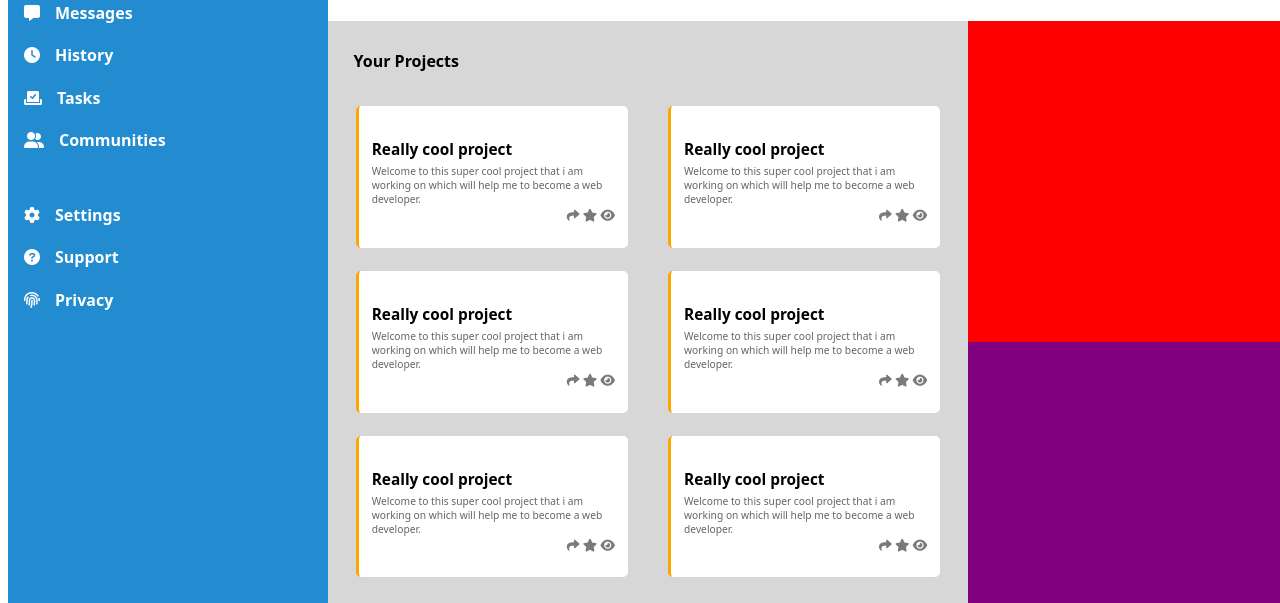
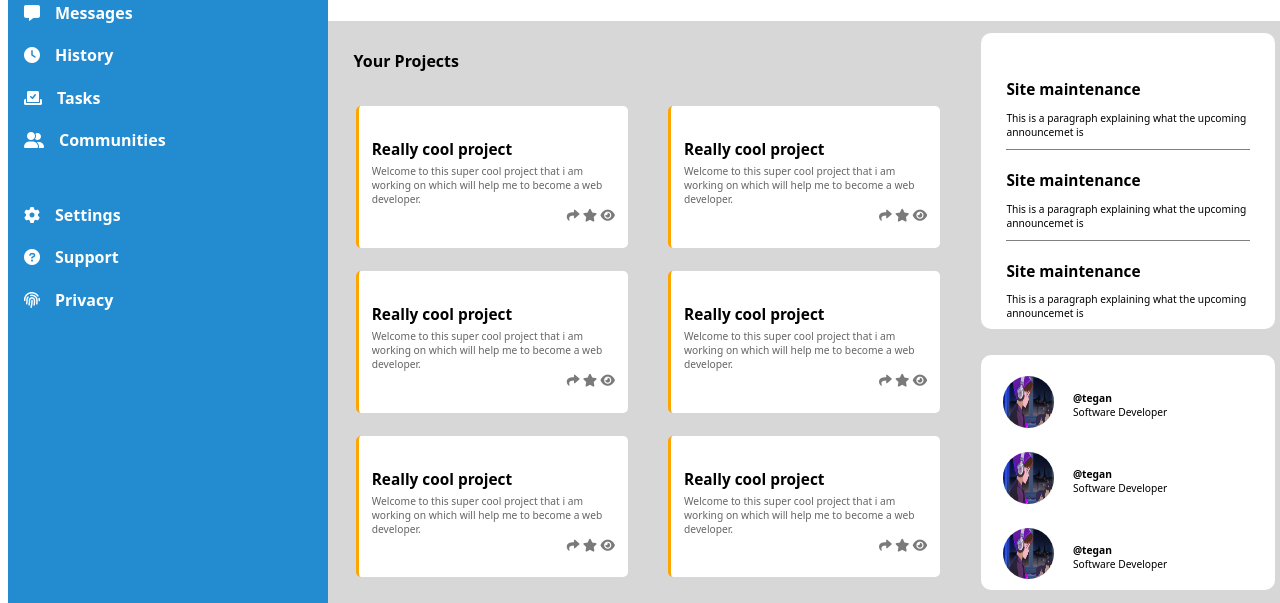
Before and after one commit to ryanjamesbm/Odin-Project-Admin-Dashboard, a plain HTML site: page index.html in a window 1280 px wide. Shown: the part 205-808 px from the top of the page. Drawn offline with Linux system fonts and the light colour scheme.

Commit message:
Trending section added and styled, titles yet to be added for trending and announcements

```diff
--- a/CSS/style.css
+++ b/CSS/style.css
@@ -166,6 +166,7 @@ body, html{
     display: grid;
     grid-template-columns: 1fr 1fr 1fr;
     grid-template-rows: 0.1fr 2fr 2.1fr;
+    background-color: rgb(215, 215, 215);
 }
 
 /* Project cards section */
@@ -227,13 +228,54 @@ body, html{
 /* Announcements section */
 
 #announcements{
-    background-color: red;
+    background-color: white;
     grid-column: 3 / 3;
     grid-row: 1 / 3;
+    border-radius: 10px;
+    margin: 1vw;
+    padding: 2vw;
+    overflow: hidden;
+    overflow-y: auto;
+}
+
+.announcement-section{
+    border-bottom: 0.1px solid grey;
+}
+
+#announcements h4{
+    font-size: clamp(10px, 1.2vw, 16px);
+    margin-bottom: 0;
+}
+
+#announcements p{
+    font-size: clamp(8px, 0.8vw, 16px);
 }
 
 /* Trending section */
 
 #trending{
-    background-color: purple;
+    background-color: white;
+    border-radius: 10px;
+    margin: 1vw;
+    overflow: hidden;
+    overflow-y: auto;
 }
+
+.trending-section{
+    display: flex;
+    align-items: center;
+    font-size: clamp(8px, 0.8vw, 16px);
+    margin: 1.7vw;
+}
+
+.trending-section img{
+    height: 4vw;
+    width: 4vw;
+    border-radius: 50px;
+}
+
+.trending-text{
+    margin-left: 1.5vw;
+    padding:0;
+    line-height: 0;
+}
--- a/index.html
+++ b/index.html
@@ -156,8 +156,58 @@
                     </div>
                 </div>
             </div>
-            <div id="announcements"></div>
-            <div id="trending"></div>
+            <div id="announcements">
+                <div class="announcement-section">
+                    <h4>Site maintenance</h4>
+                    <p>This is a paragraph explaining what the upcoming announcemet is</p>
+                </div>
+                <div class="announcement-section">
+                    <h4>Site maintenance</h4>
+                    <p>This is a paragraph explaining what the upcoming announcemet is</p>
+                </div>
+                <div class="announcement-section">
+                    <h4>Site maintenance</h4>
+                    <p>This is a paragraph explaining what the upcoming announcemet is</p>
+                </div>
+            </div>
+            <div id="trending">
+                <div class="trending-section">
+                    <div>
+                        <img src="/images/568c909d-fc75-411f-a015-48bd9eedd630.png.webp" alt="">
+                    </div>
+                    <div class="trending-text">
+                        <h4>@tegan</h4>
+                        <p>Software Developer</p>
+                    </div>
+                </div>
+                <div class="trending-section">
+                    <div>
+                        <img src="/images/568c909d-fc75-411f-a015-48bd9eedd630.png.webp" alt="">
+                    </div>
+                    <div class="trending-text">
+                        <h4>@tegan</h4>
+                        <p>Software Developer</p>
+                    </div>
+                </div>
+                <div class="trending-section">
+                    <div>
+                        <img src="/images/568c909d-fc75-411f-a015-48bd9eedd630.png.webp" alt="">
+                    </div>
+                    <div class="trending-text">
+                        <h4>@tegan</h4>
+                        <p>Software Developer</p>
+                    </div>
+                </div>
+                <div class="trending-section">
+                    <div>
+                        <img src="/images/568c909d-fc75-411f-a015-48bd9eedd630.png.webp" alt="">
+                    </div>
+                    <div class="trending-text">
+                        <h4>@tegan</h4>
+                        <p>Software Developer</p>
+                    </div>
+                </div>
+            </div>
         </div>
     </div>
 </body>
```
